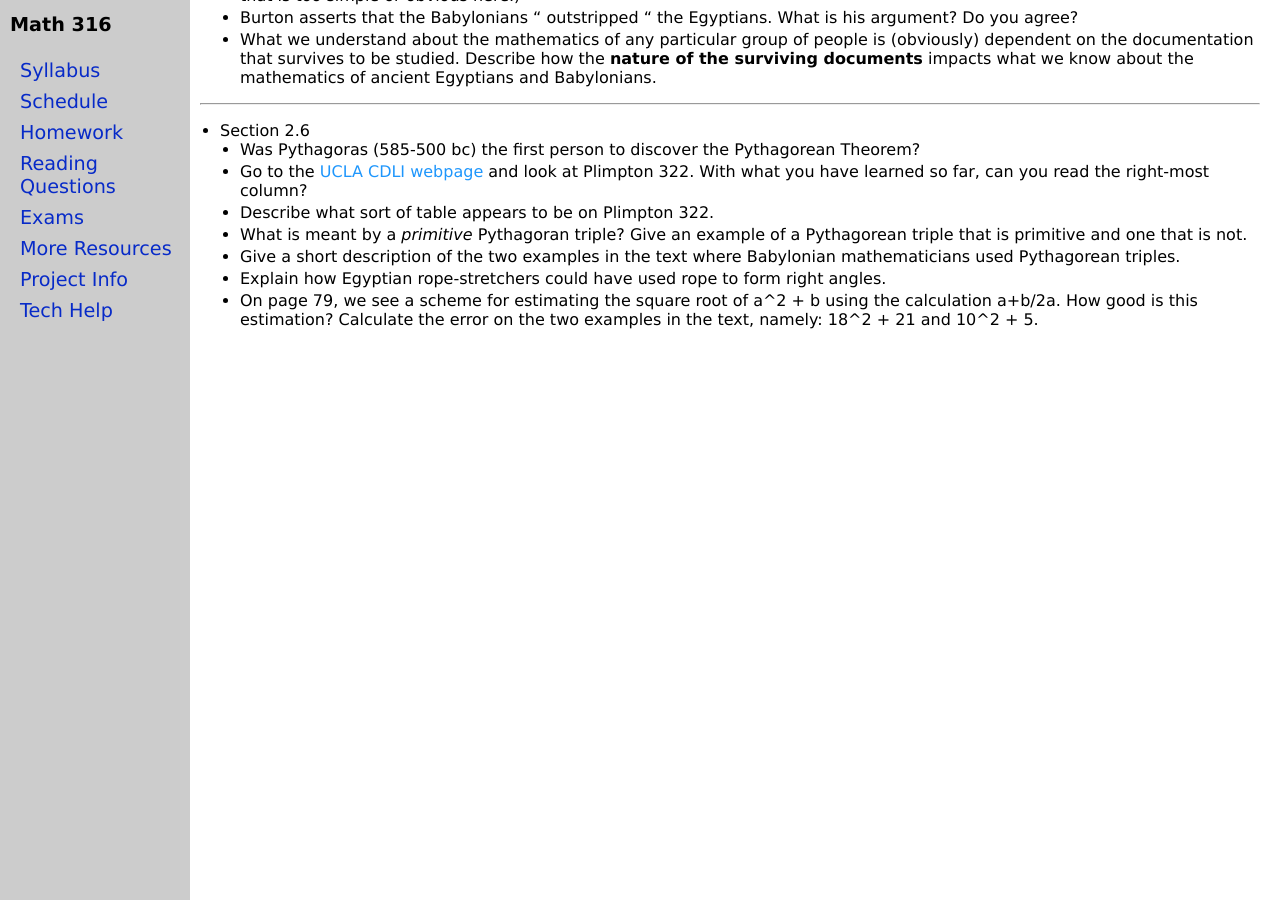
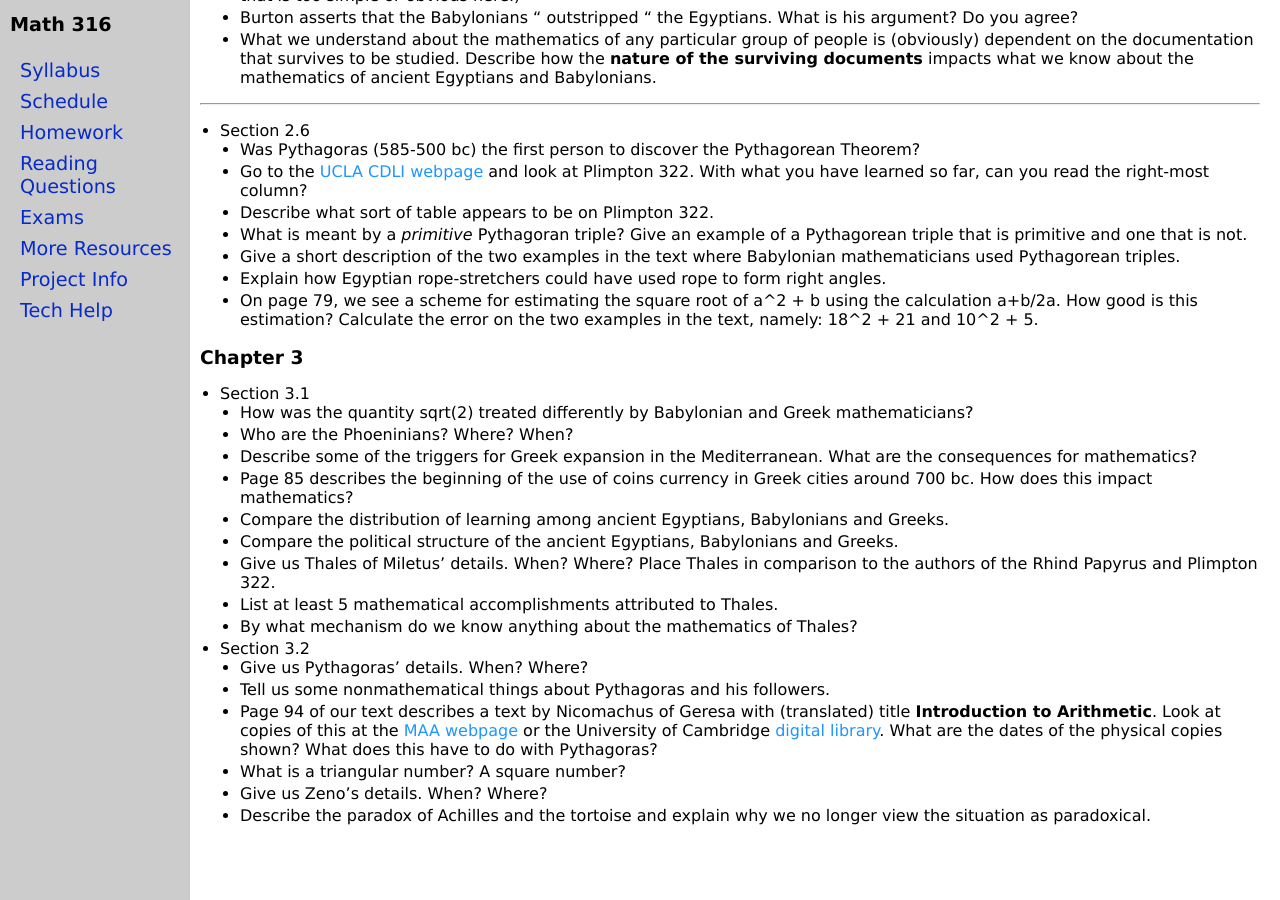
Before and after one commit to jrfaudree/HOM, a Jekyll site: the page built from rq.md, in a window 1280 px wide and 900 px high, scrolled down 1682 px. Built offline with Jekyll 4.4.1, drawn with Linux system fonts in a browser that asks for light colours.

Commit message:
Update rq.md

```diff
--- a/rq.md
+++ b/rq.md
@@ -91,4 +91,23 @@ ___________
   - Explain how Egyptian rope-stretchers could have used rope to form right angles.
   - On page 79, we see a scheme for estimating the square root of a^2 + b using the calculation a+b/2a. How good is this estimation? Calculate the error on the two examples in the text, namely: 18^2 + 21 and 10^2 + 5.
 
+### Chapter 3
+- Section 3.1
+  - How was the quantity sqrt(2) treated differently by Babylonian and Greek mathematicians?
+  - Who are the Phoeninians? Where? When?
+  - Describe some of the triggers for Greek expansion in the Mediterranean. What are the consequences for mathematics?
+  - Page 85 describes the beginning of the use of coins currency in Greek cities around 700 bc. How does this impact mathematics?
+  - Compare the distribution of learning among ancient Egyptians, Babylonians and Greeks.
+  - Compare the political structure of the ancient Egyptians, Babylonians and Greeks.
+  - Give us Thales of Miletus' details. When? Where? Place Thales in comparison to the authors of the Rhind Papyrus and Plimpton 322.
+  - List at least 5 mathematical accomplishments attributed to Thales.
+  - By what mechanism do we know anything about the mathematics of Thales?
+- Section 3.2
+  - Give us Pythagoras' details. When? Where?
+  - Tell us some nonmathematical things about Pythagoras and his followers.
+  - Page 94 of our text describes a text by Nicomachus of Geresa with (translated) title **Introduction to Arithmetic**. Look at copies of this at the [MAA webpage](https://www.maa.org/press/periodicals/convergence/mathematical-treasure-arithmetic-of-nicomachus-via-iamblichus) or the University of Cambridge [digital library](https://cudl.lib.cam.ac.uk/view/MS-KK-00005-00028/1). What are the dates of the physical copies shown? What does this have to do with Pythagoras?
+  - What is a triangular number? A square number?
+  - Give us Zeno's details. When? Where?
+  - Describe the paradox of Achilles and the tortoise and explain why we no longer view the situation as paradoxical.
+
 <div style="padding-bottom: 40px"></div>
```
